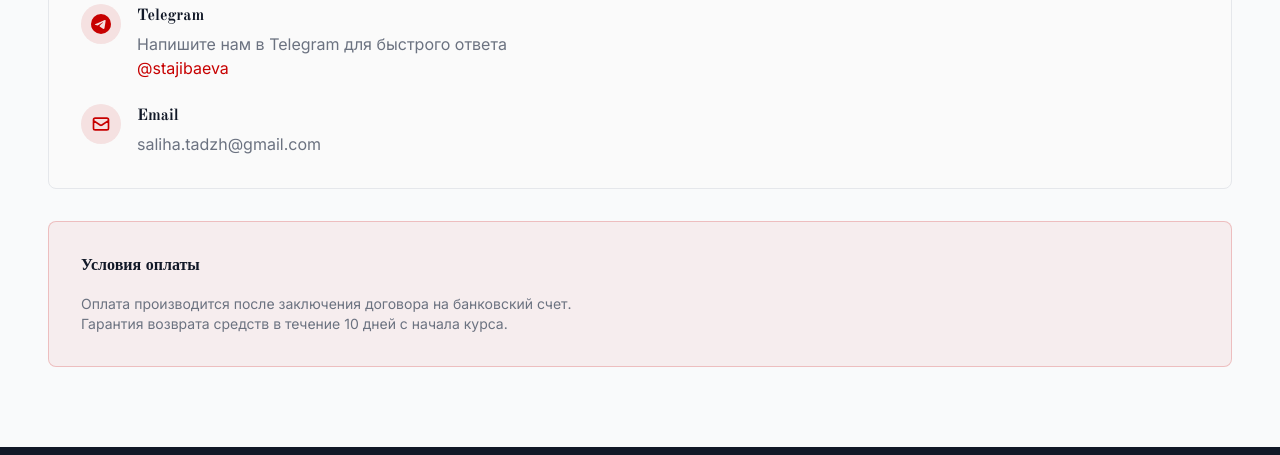
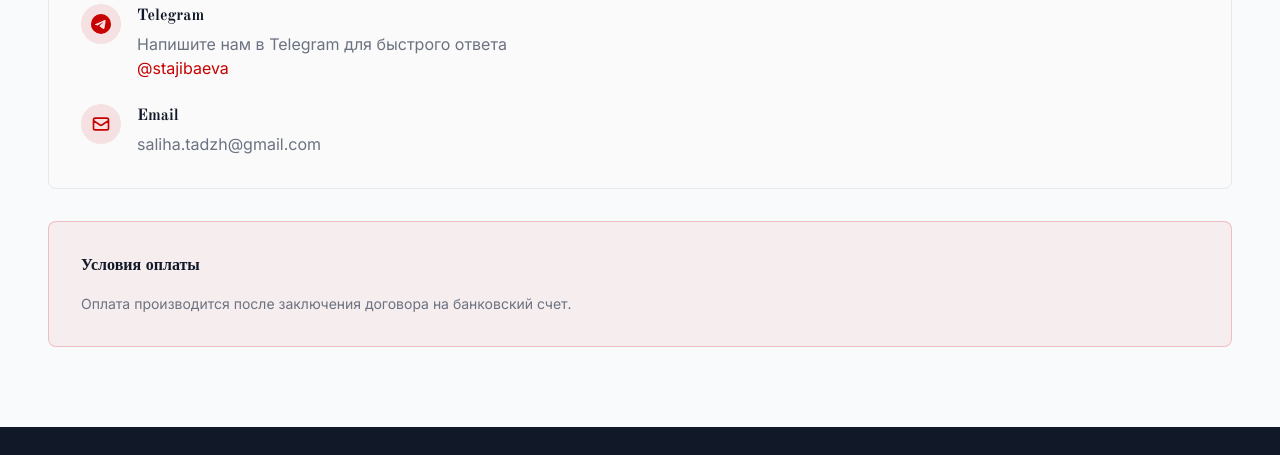
Before and after one commit to stadzh-cmyk/stadzh-cmyk.github.io, a plain HTML site: page index.html in a window 1280 px wide. Shown: the part 8101-8556 px from the top of the page. Drawn offline with nearby package versions, Linux system fonts and the light colour scheme.

Commit message:
Update index.html

```diff
--- a/index.html
+++ b/index.html
@@ -1037,7 +1037,6 @@
           <div class="card p-8" style="background: hsl(0 100% 39% / 0.05); border-color: hsl(0 100% 39% / 0.2);">
             <h3 class="font-semibold text-gray-900 mb-4">Условия оплаты</h3>
             <p class="text-gray-500 text-sm">Оплата производится после заключения договора на банковский счет.</p>
-            <p class="text-gray-500 text-sm">Гарантия возврата средств в течение 10 дней с начала курса.</p>
           </div>
         </div>
       </div>
```
